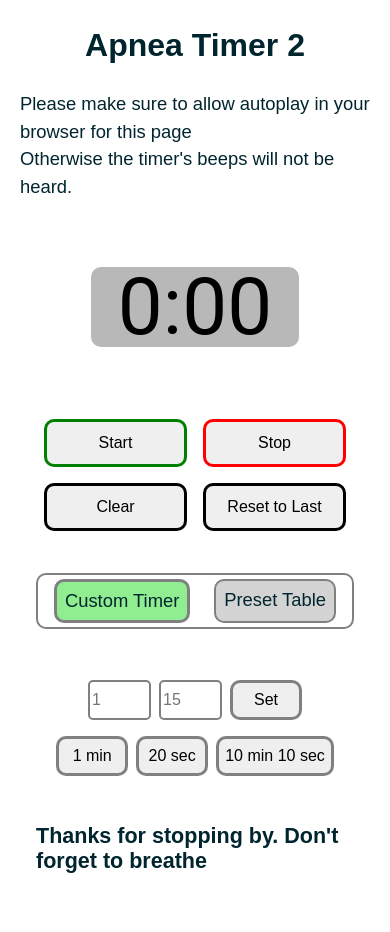
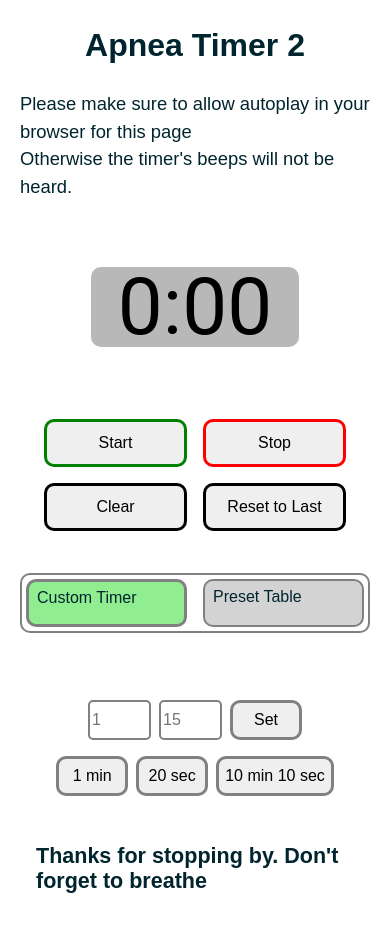
Before and after one commit to ccchrissss/apnea-timer-2, a React (Vite) app: page / in a window 390 px wide. Shown: the top 932 px of the page. Built offline with nearby package versions, Linux system fonts and the light colour scheme.

Commit message:
feat: begin updating WorkoutType component's styling to be more responsive.

```diff
--- a/src/components/WorkoutType.jsx
+++ b/src/components/WorkoutType.jsx
@@ -7,12 +7,14 @@ const WorkoutType = ({ handleCustomTimerClick, handlePresetTableClick, selection
   return (
 
     <StyledWorkoutType selection={selection}>
-      <nav>
         <ul>
-          <li selection={selection} onClick={handleCustomTimerClick}>Custom Timer</li>
-          <li selection={selection} onClick={handlePresetTableClick}>Preset Table</li>
+          <li selection={selection} onClick={handleCustomTimerClick}>
+            <p>Custom Timer</p>
+          </li>
+          <li selection={selection} onClick={handlePresetTableClick}>
+            <p>Preset Table</p>
+          </li>
         </ul>
-      </nav>
     </StyledWorkoutType>
 
   )
--- a/src/components/styles/WorkoutType.styled.jsx
+++ b/src/components/styles/WorkoutType.styled.jsx
@@ -2,21 +2,37 @@ import styled from 'styled-components'
 
 export const StyledWorkoutType = styled.section`
 
-  margin: 1rem;
+  display: flex;
+  flex-wrap: wrap;
+  justify-content: center;
+  /* margin: 1.5rem; */
 
+  nav {
+    display: flex;
+    /* width: 100%; */
+  }
   ul {
     display: flex;
-    justify-content: space-around;
+    flex-wrap: wrap;
+    row-gap: 1rem;
+    column-gap: 1rem;
+    /* margin: 1.5rem; */
+    justify-content: center;
     list-style-type: none;
+    width: 22rem;
     padding: 0.25rem;
     border: solid 2px gray;
     border-radius: 10px;
   }
 
   li {
+    height: 40px;
     padding: 0.5rem;
     border: solid 2px gray;
     border-radius: 10px;
+    font-size: 1rem;
+    flex: 40%;
+    min-height: 3rem;
   }
   li:hover {
     background-color: lightgrey;
@@ -30,5 +46,9 @@ export const StyledWorkoutType = styled.section`
     background-color: ${props => props.selection == 'preset table' ? 'lightgreen' : 'lightgrey'};
     border: ${props => props.selection == 'preset table' ? 'solid 3px grey' : 'sold 2px gray'};
   }
+  p {
+    line-height: 1;
+    margin: 0px;
+  }
 
 `
```
